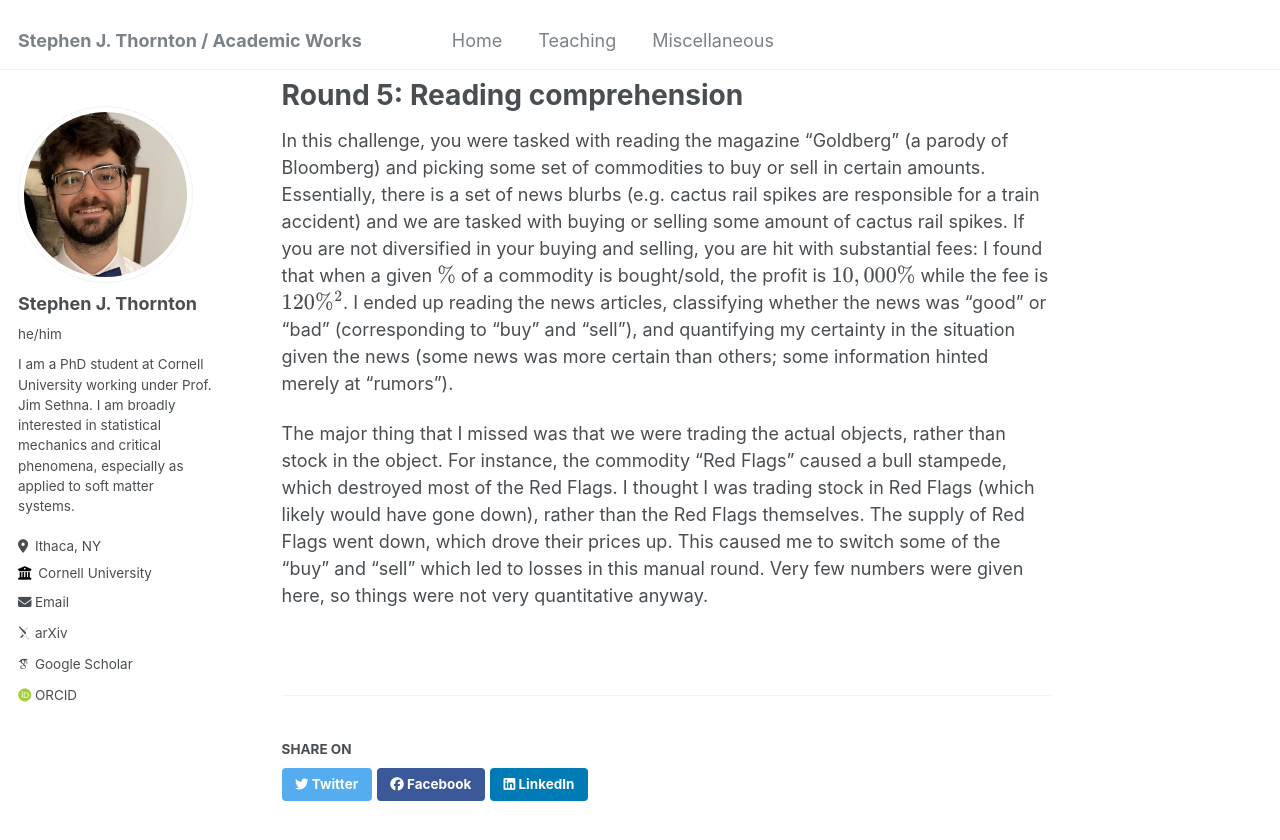
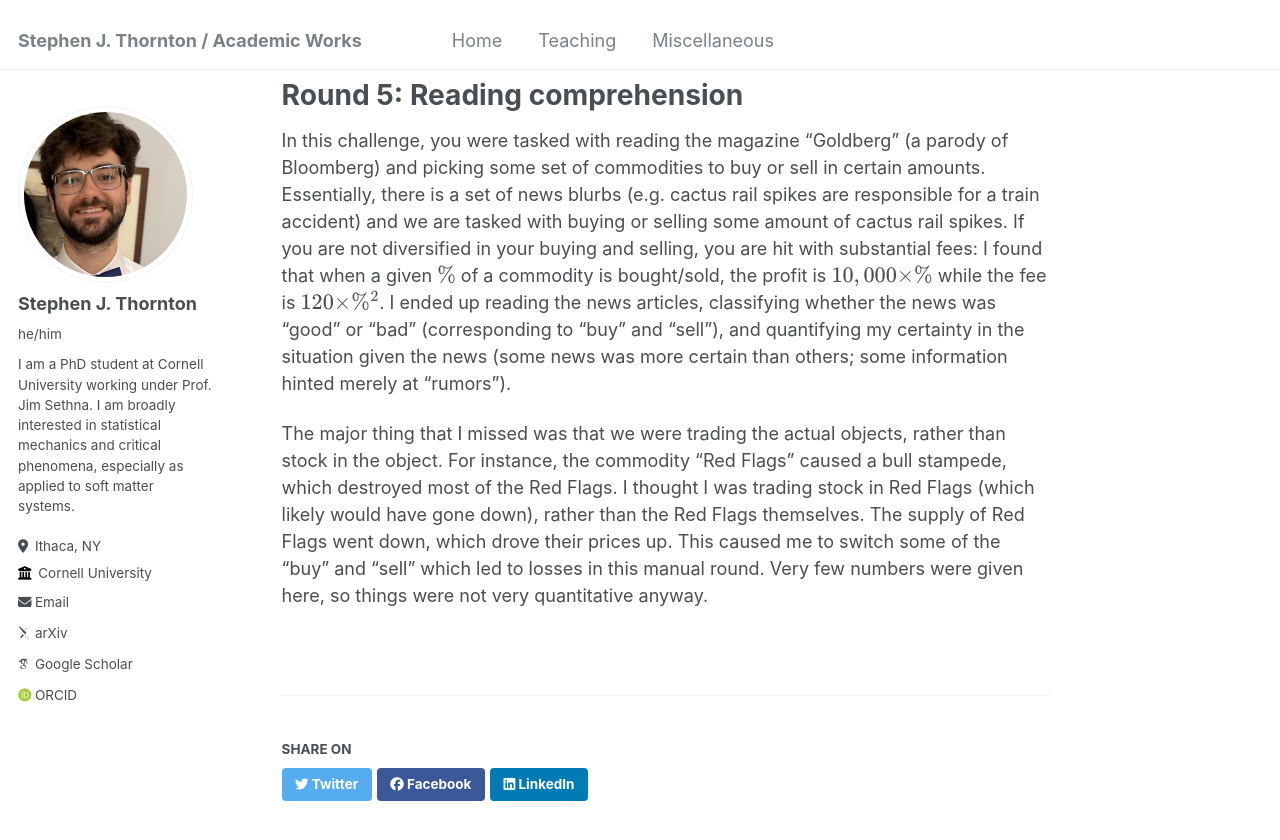
Before and after one commit to stephen-thornton/stephen-thornton.github.io, a Jekyll site: the page built from _miscellaneous/Prosperity.md, in a window 1280 px wide and 900 px high, scrolled down 6992 px. Shown: the top 840 px of the window. Built offline with Jekyll 4.4.1, drawn with Linux system fonts in a browser that asks for light colours; some web fonts are replaced.

Commit message:
Update Prosperity.md

```diff
--- a/_miscellaneous/Prosperity.md
+++ b/_miscellaneous/Prosperity.md
@@ -137,6 +137,6 @@ As we computed directly, the steady-state distribution \\( \left\lbrace f_i\righ
 
 # Round 5: Reading comprehension
 
-In this challenge, you were tasked with reading the magazine "Goldberg" (a parody of Bloomberg) and picking some set of commodities to buy or sell in certain amounts. Essentially, there is a set of news blurbs (e.g. cactus rail spikes are responsible for a train accident) and we are tasked with buying or selling some amount of cactus rail spikes. If you are not diversified in your buying and selling, you are hit with substantial fees: I found that when a given \\( \% \\) of a commodity is bought/sold, the profit is \\( 10,000 \\)\\( \% \\) while the fee is \\( 120 \\)\\( \% \\)\\( ^2 \\). I ended up reading the news articles, classifying whether the news was "good" or "bad" (corresponding to "buy" and "sell"), and quantifying my certainty in the situation given the news (some news was more certain than others; some information hinted merely at "rumors").
+In this challenge, you were tasked with reading the magazine "Goldberg" (a parody of Bloomberg) and picking some set of commodities to buy or sell in certain amounts. Essentially, there is a set of news blurbs (e.g. cactus rail spikes are responsible for a train accident) and we are tasked with buying or selling some amount of cactus rail spikes. If you are not diversified in your buying and selling, you are hit with substantial fees: I found that when a given \\( \% \\) of a commodity is bought/sold, the profit is \\( 10,000\times \\)\\( \% \\) while the fee is \\( 120\times \\)\\( \% \\)\\( ^2 \\). I ended up reading the news articles, classifying whether the news was "good" or "bad" (corresponding to "buy" and "sell"), and quantifying my certainty in the situation given the news (some news was more certain than others; some information hinted merely at "rumors").
 
 The major thing that I missed was that we were trading the actual objects, rather than stock in the object. For instance, the commodity "Red Flags" caused a bull stampede, which destroyed most of the Red Flags. I thought I was trading stock in Red Flags (which likely would have gone down), rather than the Red Flags themselves. The supply of Red Flags went down, which drove their prices up. This caused me to switch some of the "buy" and "sell" which led to losses in this manual round. Very few numbers were given here, so things were not very quantitative anyway.
```
